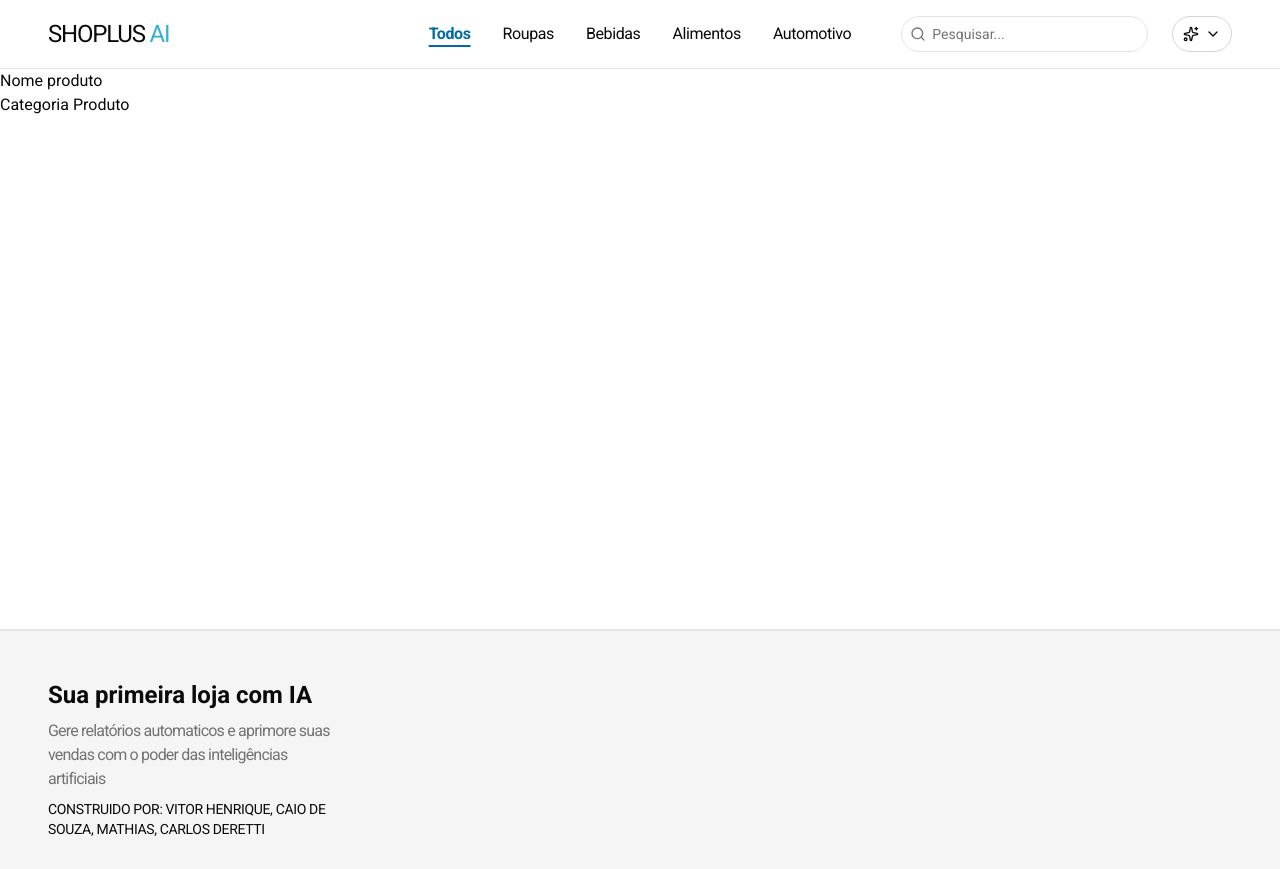
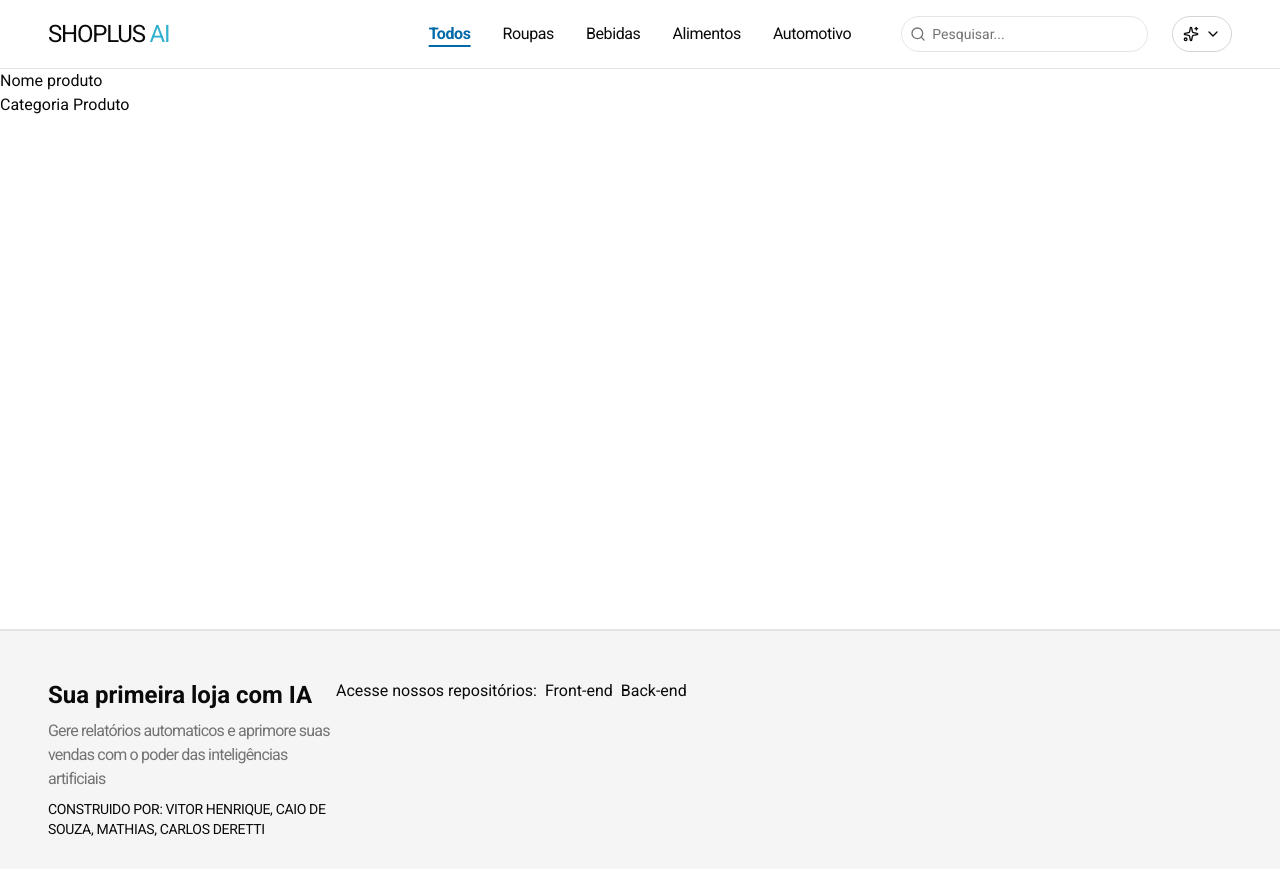
Before and after one commit to cyronp/ShopPlusAi-Frontend, a Next.js app: page / in a window 1280 px wide. Built offline with nearby package versions, Linux system fonts and the light colour scheme.

Commit message:
feat: add repository linking on footer

```diff
--- a/app/components/footer.tsx
+++ b/app/components/footer.tsx
@@ -10,6 +10,11 @@ export default function Footer() {
           </p>
           <p className="uppercase text-sm tracking-tight">Construido por: Vitor Henrique, Caio de Souza, Mathias, Carlos Deretti</p>
         </div>
+        <div className="flex flex-row gap-2">
+          <p>Acesse nossos repositórios:</p>
+          <a href="https://github.com/cyronp/ShopPlusAi-Frontend" target="_blank">Front-end</a>
+          <a href="https://github.com/cyronp/ShopPlusAi-Backend" target="_blank">Back-end</a>
+        </div>
       </div>
     </>
   );
```
